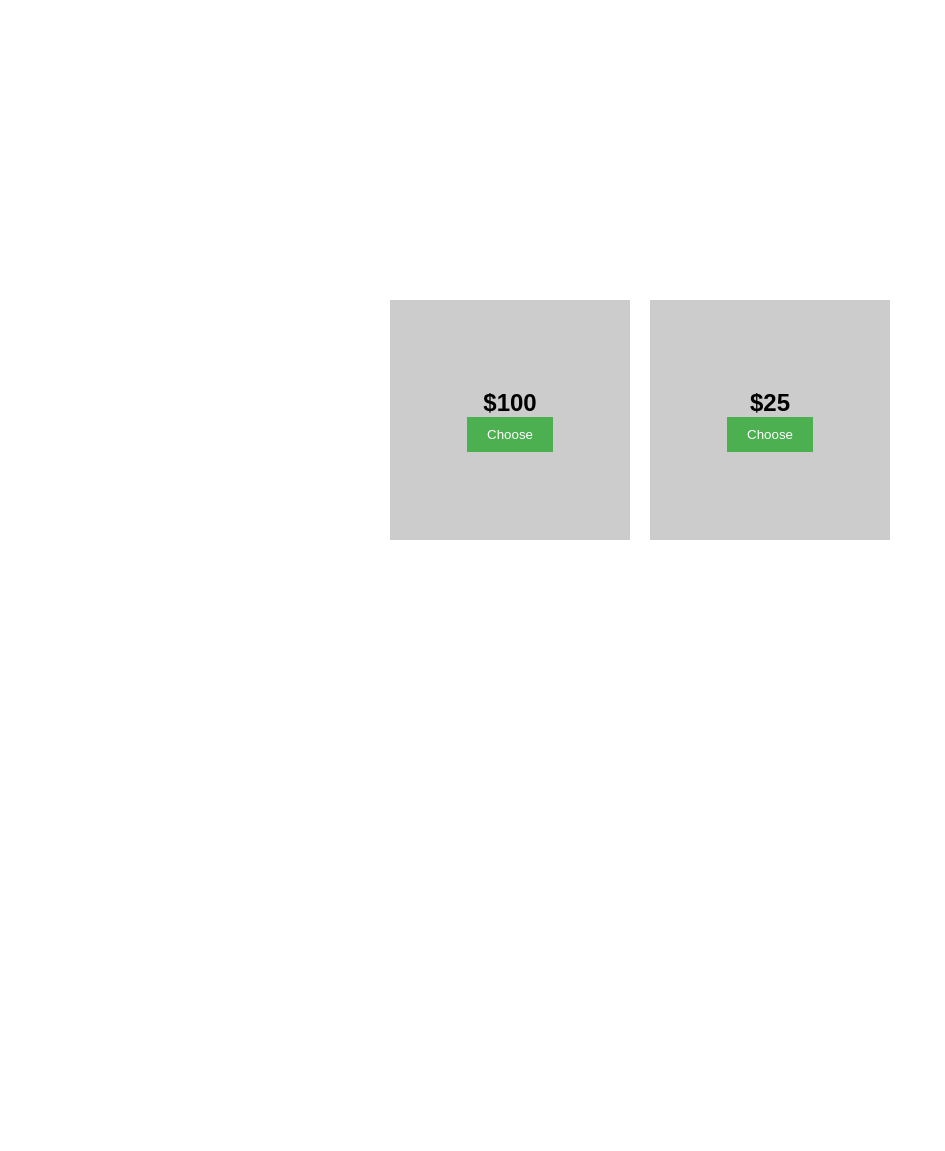
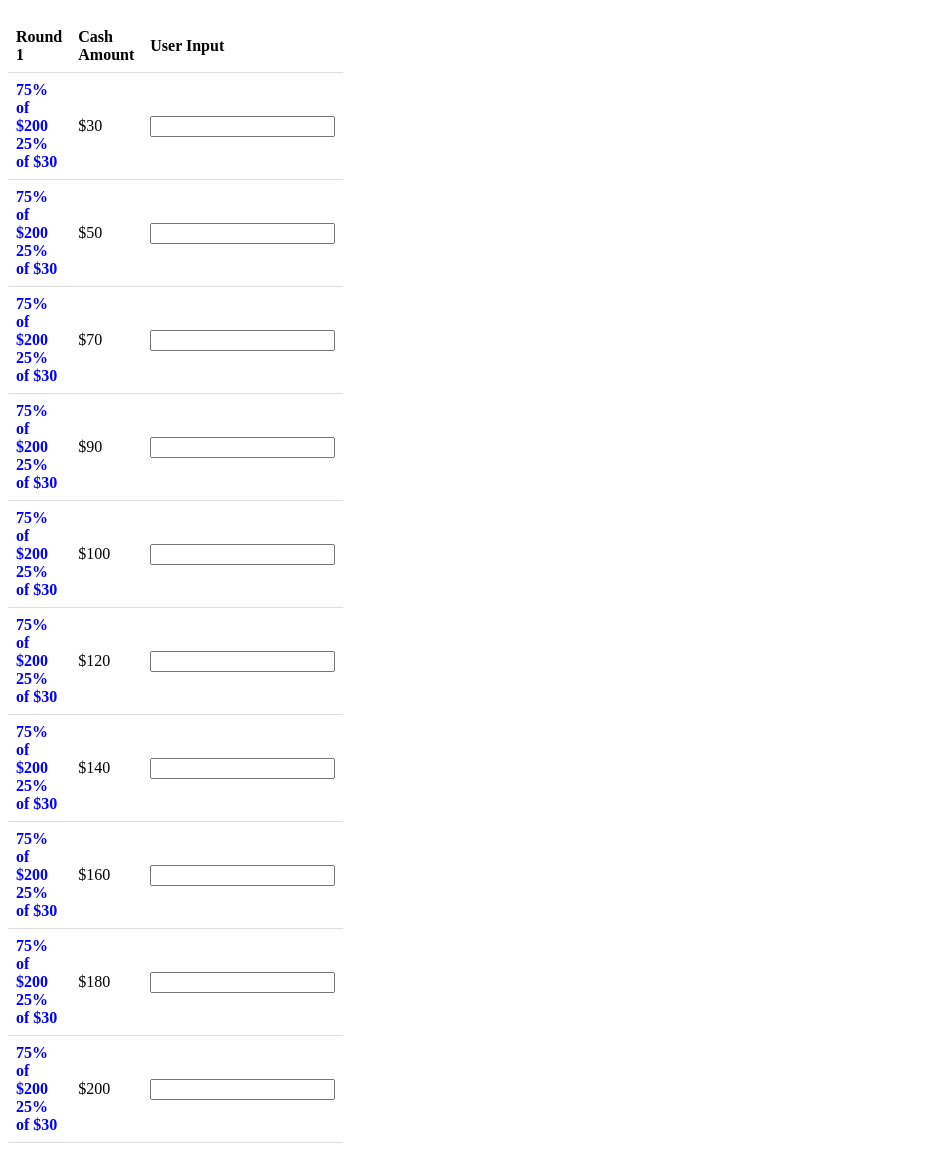
Before and after one commit to ellenguyen/Probability_Research-Survey_website, a Flask app: page /plain_text in a window 1280 px wide. Shown: the whole page, without its empty margins (0-945 px from the left). Before the commit the page ends 540 px from the top, so only its background shows below. Run offline with Flask 3, Linux system fonts and the light colour scheme; parts of the project's set-up code (start-up, migrations or seed data) failed here and were passed over; some libraries are stand-ins or nearby versions.

Commit message:
input table

```diff
--- a/app.py
+++ b/app.py
@@ -1,9 +1,10 @@
 # import libraries to redirect to different page layouts
 from flask import Flask, render_template, request, redirect, url_for
 
-#install pip install Flask psycopg2-binary
+# install pip install Flask psycopg2-binary
 import psycopg2
-#install pip install pyyaml
+
+# install pip install pyyaml
 import yaml
 
 # library to randomly redirect users
@@ -17,15 +18,14 @@ classes = [
         "STAT 1001",
         "MATH 1001",
     ]
-#connect DATABSE
-db = yaml.safe_load(open('db.yaml'))
-conn = psycopg2.connect(
-        host= db['postgres_host'],
-        database= db["postgres_db"],
-        user= db["postgres_user"],
-        password= db['postgres_password'])
 
-
+# connect DATABASE
+# db = yaml.safe_load(open('db.yaml'))
+# conn = psycopg2.connect(
+#         host= db['postgres_host'],
+#         database= db["postgres_db"],
+#         user= db["postgres_user"],
+#         password= db['postgres_password'])
 
 @app.route("/", methods=["GET", "POST"])
 def index():
@@ -33,21 +33,21 @@ def index():
         return render_template("index.html",classes=classes)
 
     elif request.method == "POST":
-        #asking the request from the user
-        first_name = request.form['first_name']
-        last_name = request.form['last_name']
-        student_id = request.form['student_id']
-        class_taking = request.form['class']
-        instructor = request.form['instructor']
-        major = request.form['major']
-        university_year = request.form['university_year']
-        statistics = request.form['statistics']
+        # asking the request from the user
+        # first_name = request.form['first_name']
+        # last_name = request.form['last_name']
+        # student_id = request.form['student_id']
+        # class_taking = request.form['class']
+        # instructor = request.form['instructor']
+        # major = request.form['major']
+        # university_year = request.form['university_year']
+        # statistics = request.form['statistics']
 
-        #creating a cursor to use DATABASE operations
-        cur = conn.cursor()
-        #insert the data into the database
+        # creating a cursor to use DATABASE operations
+        # cur = conn.cursor()
+        # insert the data into the database
 
-        cur.execute('''INSERT INTO ['table_name'] (first_name, last_name,student_id,class_taking, instructor, major, university_year, statistics) VALUES(%s, %s)''', (first_name, last_name,student_id,class_taking, instructor, major, university_year, statistics))
+        # cur.execute('''INSERT INTO ['table_name'] (first_name, last_name,student_id,class_taking, instructor, major, university_year, statistics) VALUES(%s, %s)''', (first_name, last_name,student_id,class_taking, instructor, major, university_year, statistics))
         # conn.commit()
         # cur.close()
         # conn.close()
@@ -56,7 +56,7 @@ def index():
         # generate a random number between 0 and 1
         random_number = random.random()
 
-        if random_number < 0.9:
+        if random_number < 0.5:
             # run plain_text
             return render_template("/plain_text/plain_text.html",classes=classes)
         else:
--- a/static/plain_text.css
+++ b/static/plain_text.css
@@ -1,43 +1,24 @@
-body {
-  font-family: Arial, sans-serif;
-  margin: 0;
-  padding: 20px;
-  display: flex;
-  justify-content: center;
-  align-items: center;
-  height: 100vh;
-  text-align: center;
+/* Styling for the tables */
+table {
+  border-collapse: collapse;
+  width: 20%;
 }
 
-.container {
-  display: flex;
-  justify-content: center;
+th, td {
+  padding: 8px;
+  text-align: left;
+  border-bottom: 1px solid #ddd;
 }
 
-.box {
-  width: 200px;
-  height: 200px;
-  background-color: #ccc;
-  margin: 10px;
-  padding: 20px;
-  display: flex;
-  flex-direction: column;
-  justify-content: center;
-  align-items: center;
+.lottery-cell {
+  font-weight: bold;
+  color: blue;
 }
 
-h2 {
-  margin: 0;
+.invalid-input {
+  border: 2px solid red;
 }
 
-button {
-  padding: 10px 20px;
-  background-color: #4CAF50;
-  color: white;
-  border: none;
-  cursor: pointer;
+#tables-container {
+  margin-top: 20px;
 }
-
-button:hover {
-  background-color: #45a049;
-}
--- a/static/script.js
+++ b/static/script.js
@@ -1,51 +1,119 @@
-var value1 = 100;   // Lottery
-var value2 = 25;    // Cash
-var difference = value1 - value2;   // Keep track of ranges
+document.addEventListener("DOMContentLoaded", function() {
+  const cashAmounts = [30, 50, 70, 90, 100, 120, 140, 160, 180, 200];
+  const cashAmountsRound2 = [120, 122, 124, 126, 128, 130, 132, 134, 136, 138, 140];
 
-function decreaseValue() {
-  if (difference === 2) {
-    alert("Done");
-  } else if (difference <= 5) {
-      decreaseValueByOne();
+  const round1TableBody = document.getElementById("round1-table-body");
+
+  // Create table rows for each cash amount in the first table
+  cashAmounts.forEach(function(cashAmount) {
+    const row = document.createElement("tr");
+
+    const lotteryCell = document.createElement("td");
+    const lotteryText = document.createTextNode("75% of $200 25% of $30");
+    lotteryCell.appendChild(lotteryText);
+    row.appendChild(lotteryCell);
+
+    const cashAmountCell = document.createElement("td");
+    cashAmountCell.textContent = "$" + cashAmount;
+    row.appendChild(cashAmountCell);
+
+    const userInputCell = document.createElement("td");
+    const userInputInput = document.createElement("input");
+    userInputInput.type = "text";
+    userInputInput.required = true; // Set input as required
+    userInputCell.appendChild(userInputInput);
+    row.appendChild(userInputCell);
+
+    round1TableBody.appendChild(row);
+  });
+
+  // Style the lotteryCell in the first table
+  const lotteryCells = document.querySelectorAll("#round1-table-body td:first-child");
+  lotteryCells.forEach(function(cell) {
+    cell.classList.add("lottery-cell");
+  });
+
+  // Validate user input in the first table
+  round1TableBody.addEventListener("input", function(event) {
+    const userInput = event.target.value.trim(); // Trim whitespace from the input
+    const userInputCell = event.target.parentNode;
+    const cashAmountCell = userInputCell.previousElementSibling;
+
+    if (userInput !== "L" && userInput !== "C" || userInput === "") {
+      userInputCell.classList.add("invalid-input");
     } else {
-    value1 -= 10;
-    difference = value1 - value2;
-    document.getElementById("value1").textContent = value1;
-  }
+      userInputCell.classList.remove("invalid-input");
     }
 
-function increaseValue() {
-  if (difference === 2) {
-    alert("Done");
-  } else if (difference <= 5) {
-      increaseValueByOne();
+    const allInputsFilled = Array.from(round1TableBody.querySelectorAll("input")).every(function(input) {
+      return input.value.trim() !== "";
+    });
+
+    if (allInputsFilled) {
+      createRound2Table();
+    }
+  });
+
+  function createRound2Table() {
+    const container = document.getElementById("tables-container");
+
+    // Create table for round 2
+    const round2Table = document.createElement("table");
+    round2Table.id = "round2-table";
+
+    // Create table body for round 2
+    const round2TableBody = document.createElement("tbody");
+
+    // Create table rows for each cash amount in the second table
+    cashAmountsRound2.forEach(function(cashAmount) {
+      const row = document.createElement("tr");
+
+      const lotteryCell = document.createElement("td");
+      const lotteryText = document.createTextNode("75% of $200 25% of $30");
+      lotteryCell.appendChild(lotteryText);
+      row.appendChild(lotteryCell);
+
+      const cashAmountCell = document.createElement("td");
+      cashAmountCell.textContent = "$" + cashAmount;
+      row.appendChild(cashAmountCell);
+
+      const userInputCell = document.createElement("td");
+      const userInputInput = document.createElement("input");
+      userInputInput.type = "text";
+      userInputInput.required = true; // Set input as required
+      userInputCell.appendChild(userInputInput);
+      row.appendChild(userInputCell);
+
+      round2TableBody.appendChild(row);
+    });
+
+    round2Table.appendChild(round2TableBody);
+
+    // Append the round 2 table to the container element
+    container.appendChild(round2Table);
+
+    // Style the lotteryCell in the second table
+    const lotteryCellsRound2 = round2Table.querySelectorAll("td:first-child");
+    lotteryCellsRound2.forEach(function(cell) {
+      cell.classList.add("lottery-cell");
+    });
+
+    // Validate user input in the second table
+    round2TableBody.addEventListener("input", function(event) {
+      const userInput = event.target.value.trim(); // Trim whitespace from the input
+      const userInputCell = event.target.parentNode;
+      const cashAmountCell = userInputCell.previousElementSibling;
+
+      if (userInput !== "L" && userInput !== "C" || userInput === "") {
+        userInputCell.classList.add("invalid-input");
       } else {
-    value2 += 10;
-    difference = value1 - value2;
-    document.getElementById("value2").textContent = value2;
-  }
+        userInputCell.classList.remove("invalid-input");
       }
 
-function decreaseValueByOne() {
-  value1 -= 1;
-  difference = value1 - value2;
-  document.getElementById("value1").textContent = value1;
+      const allInputsFilled = Array.from(round2TableBody.querySelectorAll("input")).every(function(input) {
+        return input.value.trim() !== "";
+      });
 
-  if (difference === 2) {
-    document.getElementById("box1").style.display = "none";
-    document.getElementById("box2").style.display = "none";
-    alert("Done");
+    });
   }
-}
-
-function increaseValueByOne() {
-  value2 += 1;
-  difference = value1 - value2;
-  document.getElementById("value2").textContent = value2;
-
-  if (difference === 2) {
-    document.getElementById("box1").style.display = "none";
-    document.getElementById("box2").style.display = "none";
-    alert("Done");
-  }
-}
+});
--- a/templates/plain_text/plain_text.html
+++ b/templates/plain_text/plain_text.html
@@ -5,20 +5,21 @@
     <meta http-equiv="X-UA-Compatible" content="IE=edge" />
     <meta name="viewport" content="width=device-width, initial-scale=1.0" />
     <link rel="stylesheet" type="text/css" href="../../static/plain_text.css" />
+    <script src="../../static/script.js"></script>
 </head>
 <body>
-    <div class="container">
-        <h1></h1>
-        <div class="box" id="box1">
-            <h2>$<span id="value1">100</span></h2>
-            <button onclick="decreaseValue()">Choose</button>
-        </div>
-        <div class="box" id="box2">
-            <h2>$<span id="value2">25</span></h2>
-            <button onclick="increaseValue()">Choose</button>
-        </div>
-    </div>
+    <div id="tables-container"></div>
 
-    <script src="../../static/script.js"></script>
+    <table id="round1-table">
+      <thead>
+        <tr>
+          <th>Round 1</th>
+          <th>Cash Amount</th>
+          <th>User Input</th>
+        </tr>
+      </thead>
+      <tbody id="round1-table-body">
+      </tbody>
+    </table>
 </body>
 </html>
```
Lines whose indentation alone changed are shown as unchanged.
